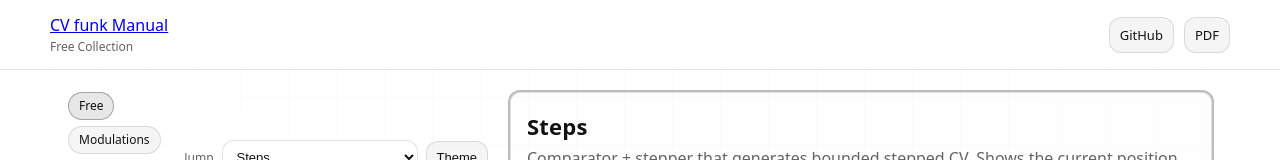
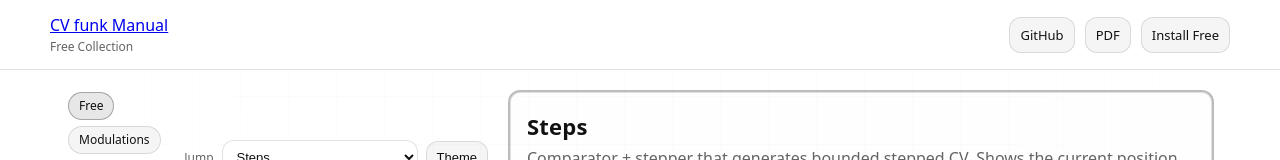
Before and after one commit to codygeary/CV-Funk-Manual, an Astro site: page /CV-Funk-Manual/free in a window 1280 px wide. Shown: the top 160 px of the page. Built offline with nearby package versions, Linux system fonts and the light colour scheme; Astro itself is replaced by a stand-in of ours.

Commit message:
link to install plugin page

```diff
--- a/src/pages/free.astro
+++ b/src/pages/free.astro
@@ -26,6 +26,8 @@ const modules = allModules.filter((m) => m.collection === 'free');
         <nav class="header-actions">
           <a class="btn" href="https://github.com/codygeary/CVfunk-Modules" target="_blank" rel="noreferrer">GitHub</a>
           <a class="btn" href="https://github.com/codygeary/CVfunk-Modules/blob/main/img/CV_funk_Manual.pdf" target="_blank" rel="noreferrer">PDF</a>
+          <a class="btn" href="https://library.vcvrack.com/CVfunk" rel="noreferrer">Install Free</a>
+
         </nav>
       </div>
     </header>
```
